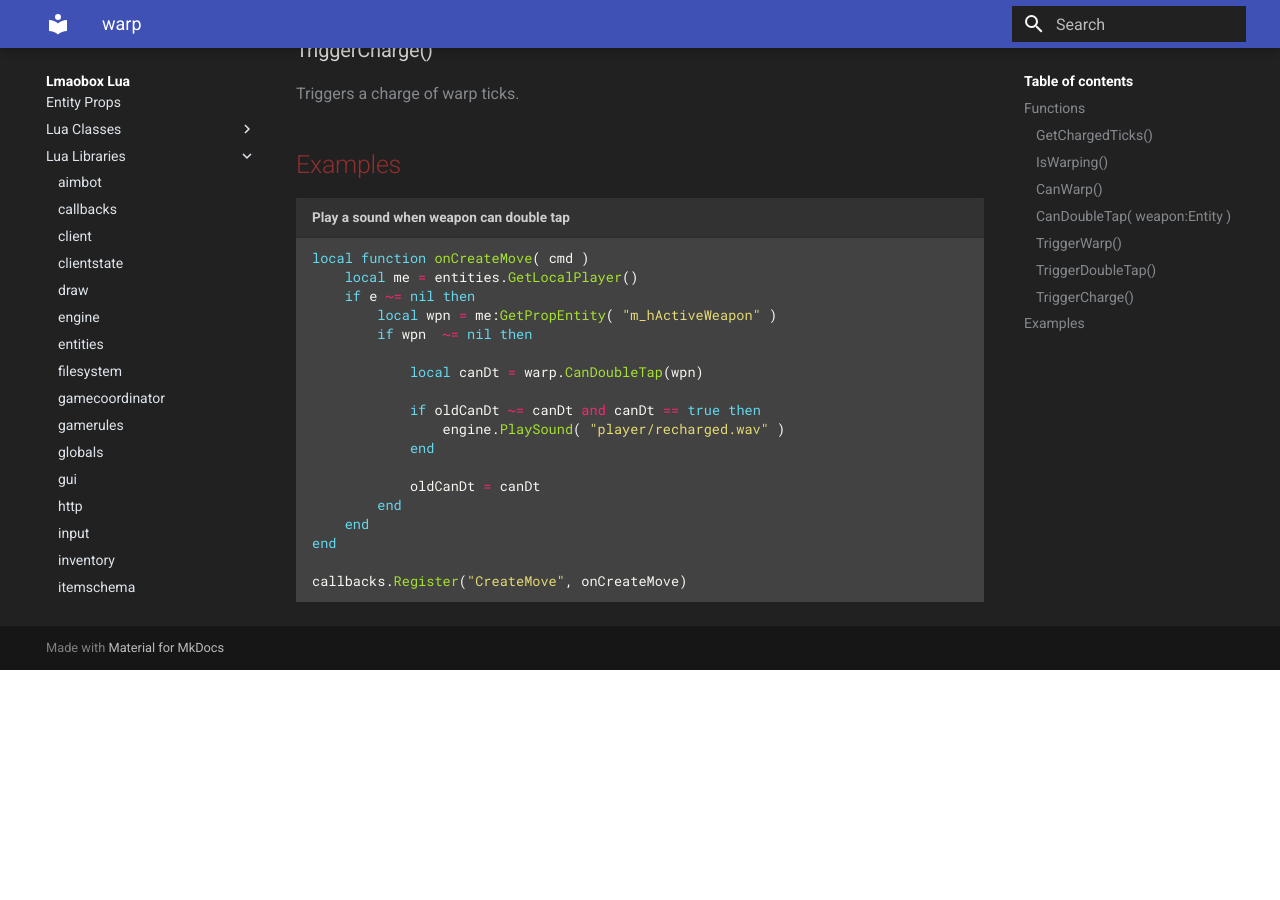
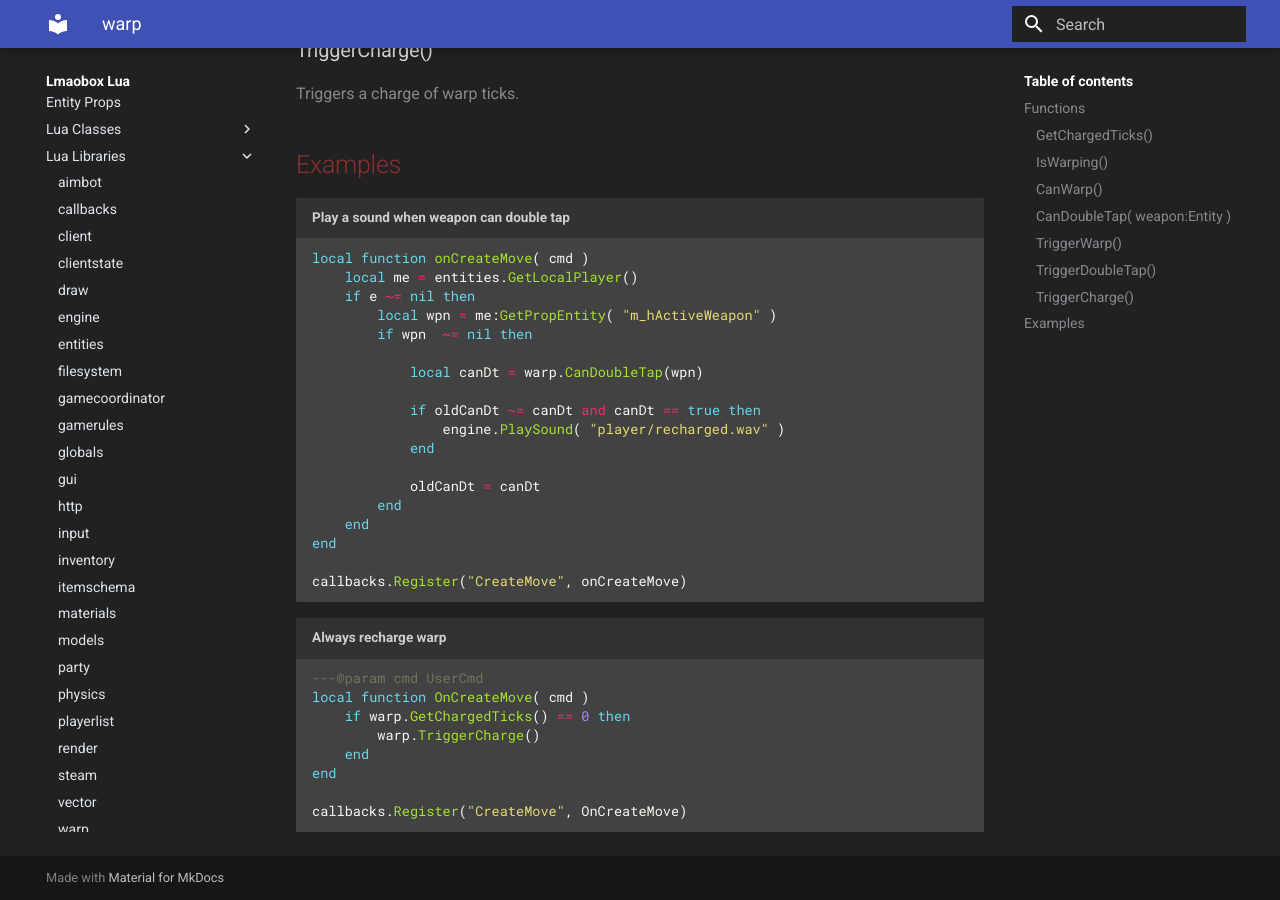
Before and after one commit to uosq/docs, an MkDocs documentation site: the page built from docs/Lua_Libraries/warp.md, in a window 1280 px wide and 900 px high, scrolled down 1110 px. Built offline with MkDocs 1.6.1 and Material for MkDocs 9.7.7, drawn with Linux system fonts in a browser that asks for light colours; before the commit the page ends 1780 px from its top, so only the background shows below that.

Commit message:
Add a example in warp.md

````diff
--- a/docs/Lua_Libraries/warp.md
+++ b/docs/Lua_Libraries/warp.md
@@ -43,7 +43,6 @@ Triggers a charge of warp ticks.
 ## Examples
 
 ``` lua title="Play a sound when weapon can double tap"
-
 local function onCreateMove( cmd )
     local me = entities.GetLocalPlayer()
     if e ~= nil then
@@ -62,5 +61,15 @@ local function onCreateMove( cmd )
 end
 
 callbacks.Register("CreateMove", onCreateMove)
+```
 
+```lua title="Always recharge warp"
+---@param cmd UserCmd
+local function OnCreateMove( cmd )
+	if warp.GetChargedTicks() == 0 then
+		warp.TriggerCharge()
+	end
+end
+
+callbacks.Register("CreateMove", OnCreateMove)
 ```
````
